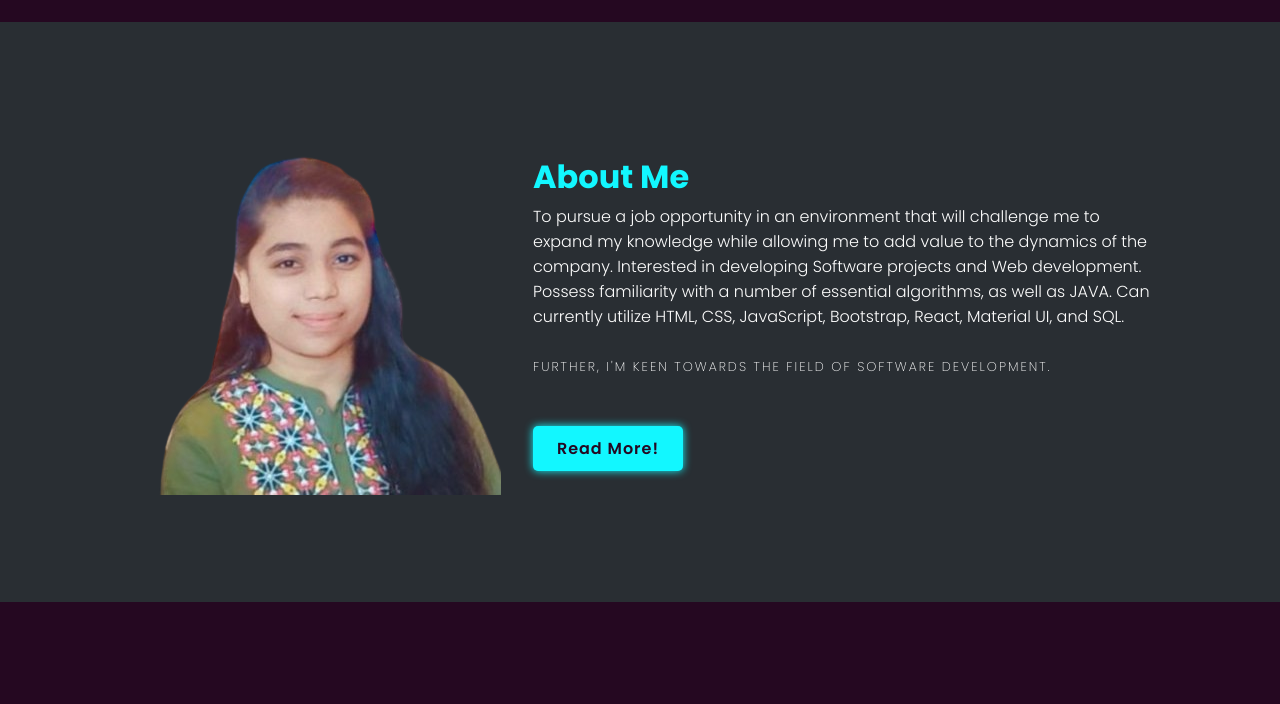
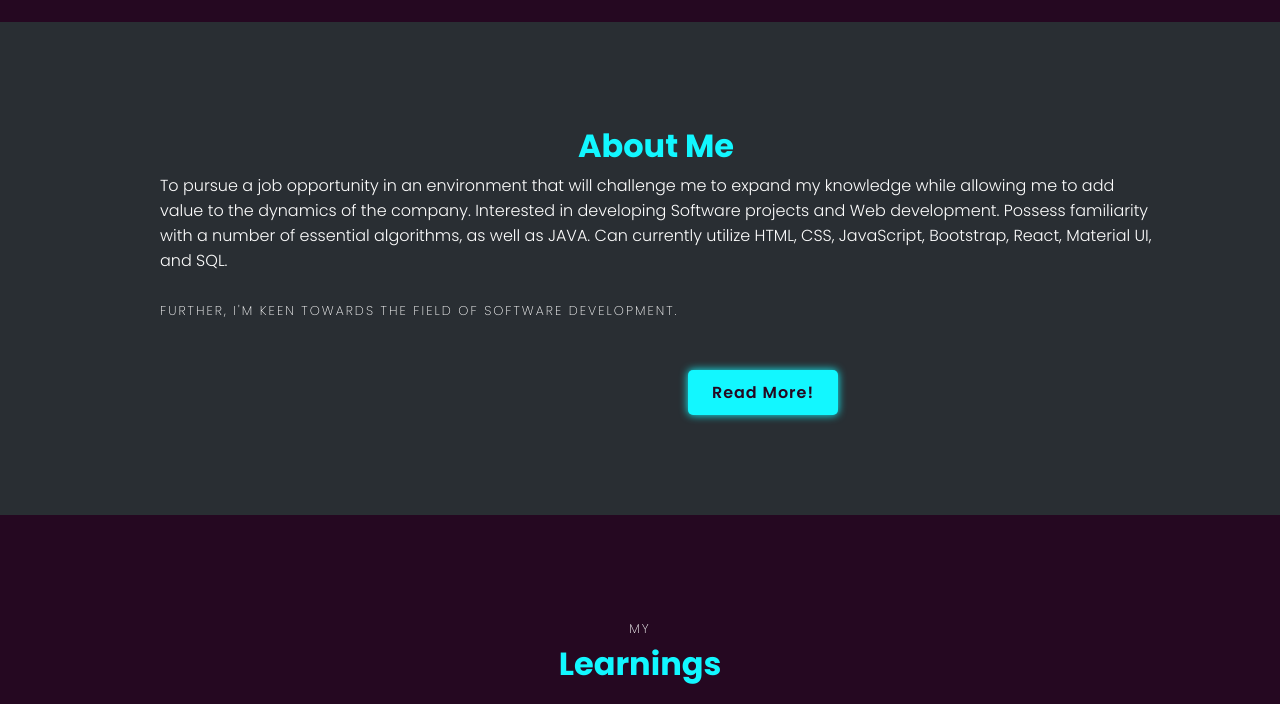
Before and after one commit to HKaslikar/My_Portfolio, a plain HTML site: page index.html in a window 1280 px wide. Shown: the part 778-1482 px from the top of the page. Drawn offline with nearby package versions, Linux system fonts and the light colour scheme.

Commit message:
About section Update

```diff
--- a/index.html
+++ b/index.html
@@ -99,8 +99,8 @@
 <!----About Section------------------------------------------------------------------------------------>
 <section class="about" id="about">
     <div class="img-about scroll-scale">
-        <img src="h.png" alt="">
-     <!-----  <div class="info-about1">
+
+     <!----- <img src="h.png" alt=""> <div class="info-about1">
             <span>  </span>
             <p>Git&Github </p>
         </div>
--- a/style.css
+++ b/style.css
@@ -355,6 +355,7 @@ section{
     color: var(--hover-color);
     font-weight: 700;
     font-size: var(--norma-font);
+    text-align: center;
 }
 .about-content h3{
     font-weight: 600;
@@ -395,6 +396,9 @@ section{
 .info-about3{
     left: 61%;
     top: 70%;
+}
+.about-content .btn-box .btn{
+    left: 165%;
 }
 .img-about span{
    color: var(--hover-color);
```
